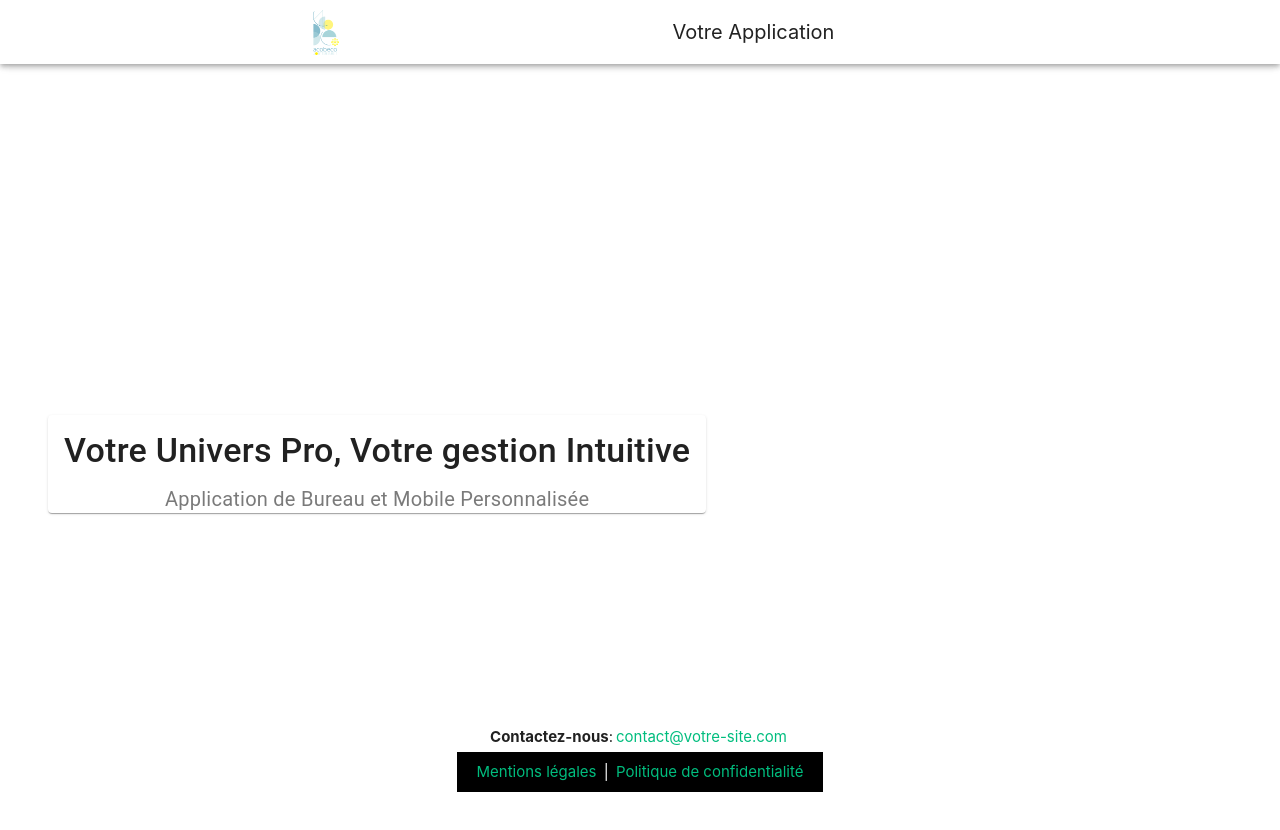
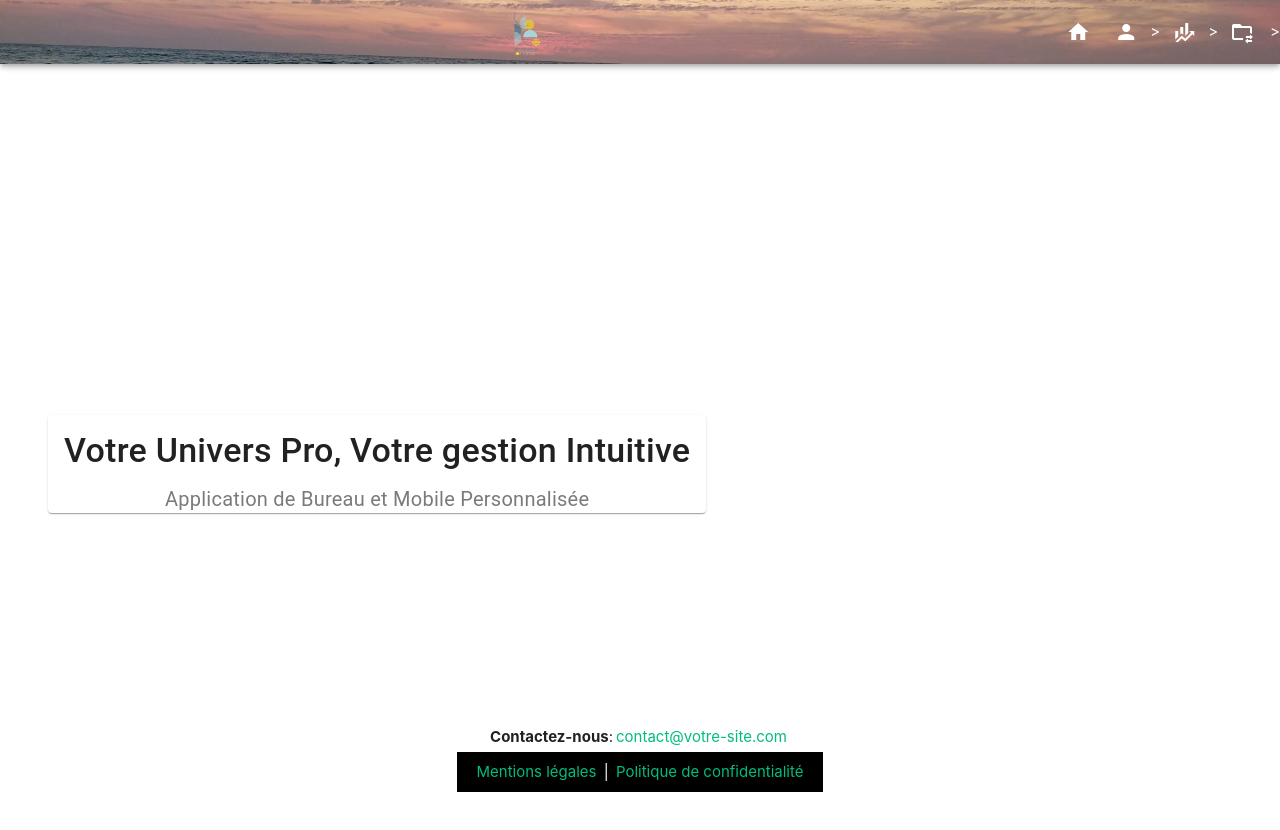
Before and after one commit to JIJOU64/NabV1, a Vue app in the folder NabVueFront/: page / in a window 1280 px wide. Shown: the top 830 px of the page. Built offline with nearby package versions, Linux system fonts and the light colour scheme.

Commit message:
Add Icons mdi vuetify and test

```diff
--- a/NabVueFront/package.json
+++ b/NabVueFront/package.json
@@ -21,6 +21,7 @@
   },
   "devDependencies": {
     "@eslint/js": "^9.18.0",
+    "@mdi/font": "^7.4.47",
     "@vitejs/plugin-vue": "^5.2.1",
     "cypress": "^14.0.0",
     "eslint": "^9.18.0",
--- a/NabVueFront/src/components/CrmHeader.vue
+++ b/NabVueFront/src/components/CrmHeader.vue
@@ -1,18 +1,38 @@
 <template>
-    <v-app-bar app dense>
+    <v-app-bar
+    color="teal-darken-4"
+    :image=imageUrlPhoto
+    >
       <v-img
-            :src=imageUrl
+          :src=imageUrlLogo
           alt="Logo"
           width="45"
           height="45"
       ></v-img>
-      <v-toolbar-title>Votre Application</v-toolbar-title>
+      <v-btn icon>
+        <v-icon icon="mdi-home" />
+
+      </v-btn>
+      <v-btn icon>
+        <v-icon icon="mdi-account" />
+
+      </v-btn>>
+      <v-btn icon>
+        <v-icon icon="mdi-finance" />
+
+      </v-btn>>
+      <v-btn icon>
+        <v-icon icon="mdi-folder-arrow-left-right-outline" />
+
+      </v-btn>>
+
     </v-app-bar>
   </template>
 
 <script setup>
     // L'URL de l'image
-    const imageUrl = new URL('@/assets/images/LogoNabiha.png', import.meta.url).href;
+    const imageUrlLogo = new URL('@/assets/images/LogoNabiha.png', import.meta.url).href;
+    const imageUrlPhoto = new URL('@/assets/images/ImageBiasr.WebP', import.meta.url).href;
 </script>
 
 <style scoped>
--- a/NabVueFront/src/main.js
+++ b/NabVueFront/src/main.js
@@ -1,10 +1,10 @@
 import './assets/main.css'
 
 // Vuetify import
-import 'vuetify/styles'
-import { createVuetify } from 'vuetify'
-import * as components from 'vuetify/components'
-import * as directives from 'vuetify/directives'
+//import 'vuetify/styles'
+//import { createVuetify } from 'vuetify'
+//import * as components from 'vuetify/components'
+//import * as directives from 'vuetify/directives'
 
 import { createApp } from 'vue'
 import { createPinia } from 'pinia'
@@ -12,12 +12,14 @@ import { createPinia } from 'pinia'
 import App from './App.vue'
 import router from './router'
 
+import vuetify from './plugins/vuetify'
+
 
 // Initializing Vuetify
-const vuetify = createVuetify({
-    components,
-    directives,
-  })
+//const vuetify = createVuetify({
+    //components,
+    //directives,
+  //})
 
 createApp(App)
     .use(vuetify)      // Apply Vuetify
--- /dev/null
+++ b/NabVueFront/src/plugins/vuetify.js
@@ -0,0 +1,22 @@
+// src/plugins/vuetify.js
+import 'vuetify/styles'
+import '@mdi/font/css/materialdesignicons.css'
+import { createVuetify } from 'vuetify'
+import * as components from 'vuetify/components'
+import * as directives from 'vuetify/directives'
+import { aliases, mdi} from 'vuetify/iconsets/mdi'
+
+// Créer et exporter l'instance de Vuetify
+const vuetify = createVuetify({
+  components,
+  directives,
+  icons: {
+    defaultSet: 'mdi',
+    aliases,
+    sets: {
+        mdi,
+    },
+},
+})
+
+export default vuetify
--- a/NabVueFront/src/views/HomeView.vue
+++ b/NabVueFront/src/views/HomeView.vue
@@ -9,7 +9,10 @@
         <v-card-subtitle class="text-h6 white--text text-center">
           Application de Bureau et Mobile Personnalisée
         </v-card-subtitle>
+
       </v-card>
+
+
     </v-container>
   </v-main>
 </template>
```
Also changed, not shown: 1 other file (tests, documents, lock files or other folders). Lines whose indentation alone changed are shown as unchanged.
